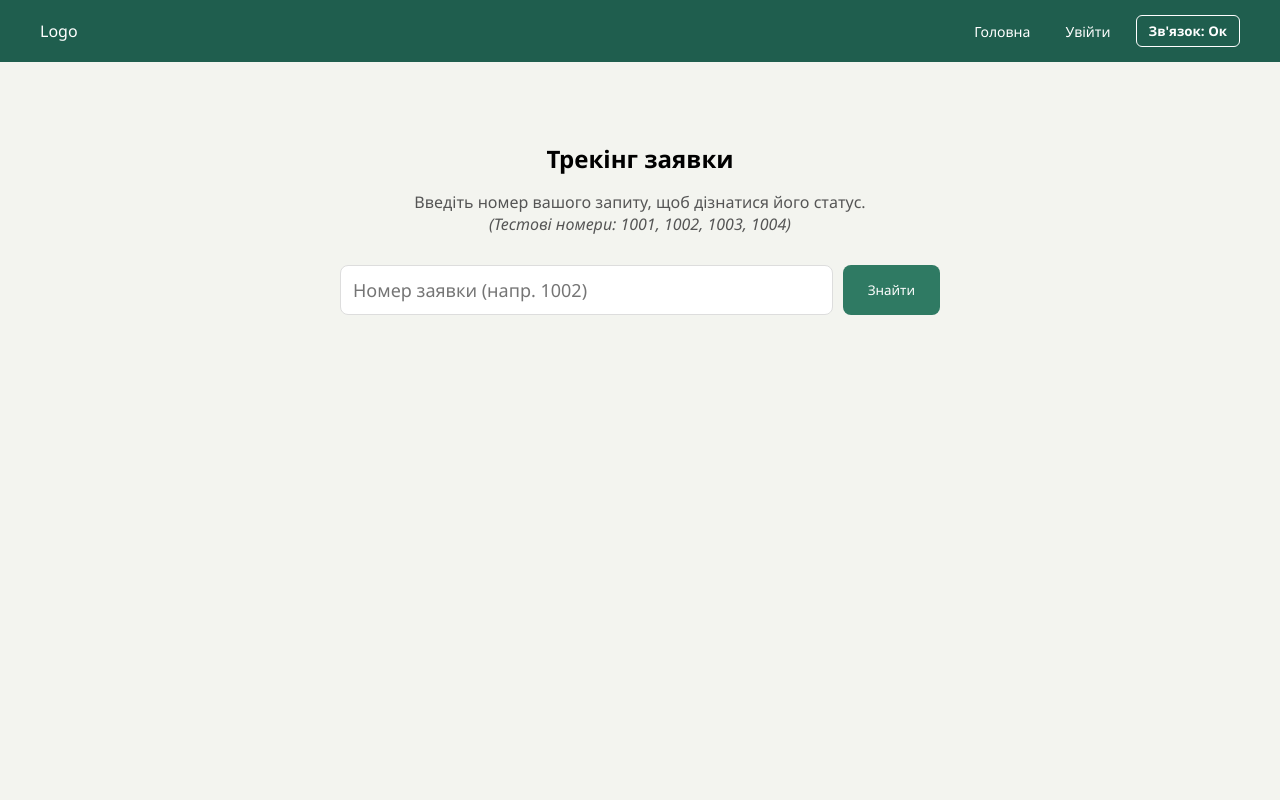
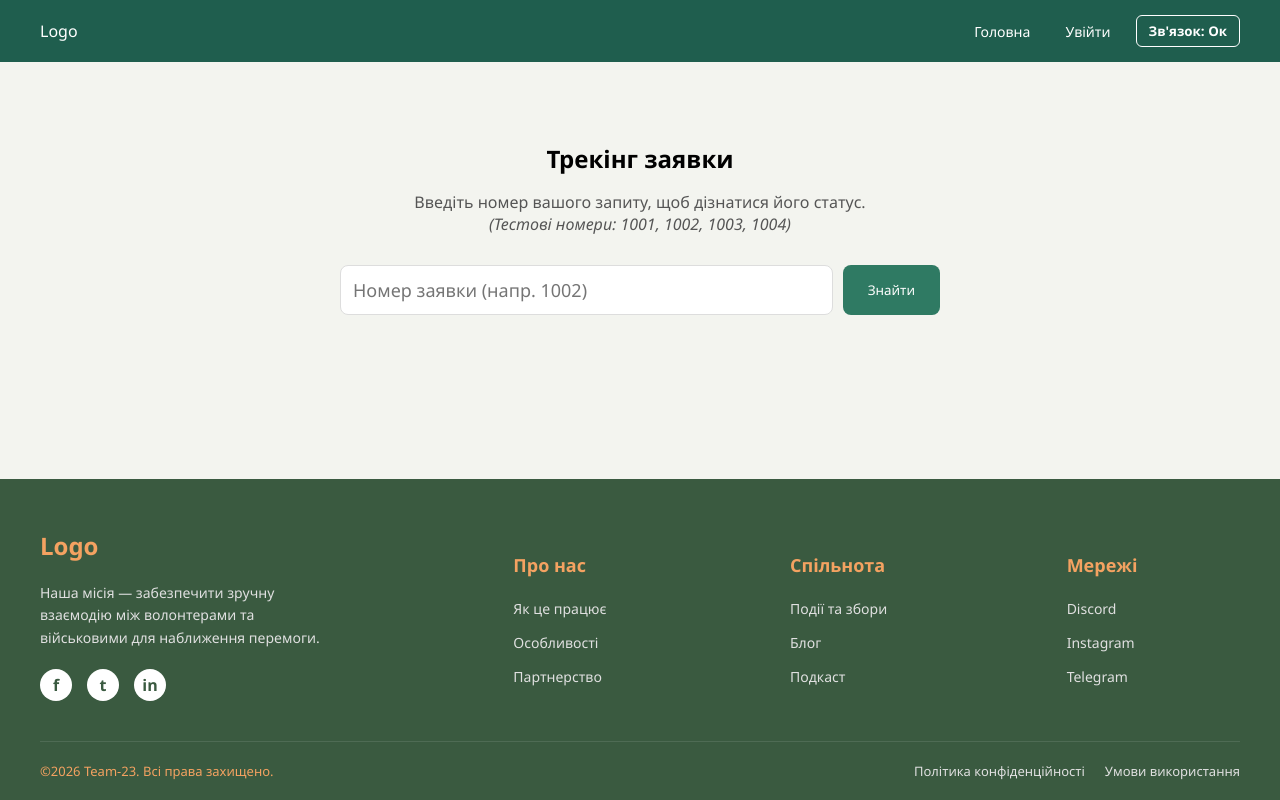
Before and after one commit to dermanskainna/team-23-, a React app in the folder frontend/: page /tracking in a window 1280 px wide. Built offline with nearby package versions, Linux system fonts and the light colour scheme; the HTML template or start-up script is replaced by a standard one.

Commit message:
Добавив Footer

```diff
--- a/frontend/src/App.jsx
+++ b/frontend/src/App.jsx
@@ -12,23 +12,31 @@ import AcceptRequest from './pages/AcceptRequest';
 import Warehouse from './pages/Warehouse';
 import VolunteerDashboard from './pages/VolunteerDashboard';
 import Tracking from './pages/Tracking';
+import Footer from './components/Footer';
 
 export default function App() {
   return (
     <Router>
+      <div style={{ display: 'flex', flexDirection: 'column', minHeight: '100vh' }}>
+
         <Header />
+
+        <main style={{ flex: '1' }}>
           <Routes>
             <Route path="/" element={<Home />} />
             <Route path="/login" element={<Login />} />
             <Route path="/register" element={<Register />} />
             <Route path="/profile" element={<Profile />} />
-        <Route path="/requests" element={<Requests />} />
             <Route path="/create-request" element={<CreateRequest />} />
-        <Route path="/accept-request" element={<AcceptRequest />} />
             <Route path="/warehouse" element={<Warehouse />} />
             <Route path="/dashboard" element={<VolunteerDashboard />} />
             <Route path="/tracking" element={<Tracking />} />
           </Routes>
+        </main>
+
+        <Footer />
+
+      </div>
     </Router>
   );
 }
--- /dev/null
+++ b/frontend/src/components/Footer.jsx
@@ -0,0 +1,61 @@
+import React from 'react';
+import { Link } from 'react-router-dom';
+
+export default function Footer() {
+  return (
+    <footer style={{ background: '#3A5A40', color: '#fff', padding: '50px 0 20px', marginTop: 'auto' }}>
+      <div className="container" style={{ display: 'flex', flexWrap: 'wrap', justifyContent: 'space-between', gap: '30px', marginBottom: '40px' }}>
+
+        <div style={{ flex: '1', minWidth: '250px' }}>
+          <h2 style={{ color: '#F4A261', marginTop: 0, marginBottom: '20px' }}>Logo</h2>
+          <p style={{ color: '#e0e0e0', fontSize: '14px', lineHeight: '1.6', maxWidth: '300px' }}>
+            Наша місія — забезпечити зручну взаємодію між волонтерами та військовими для наближення перемоги.
+          </p>
+          <div style={{ display: 'flex', gap: '15px', marginTop: '20px' }}>
+            <span style={{ width: '32px', height: '32px', background: 'white', color: '#3A5A40', borderRadius: '50%', display: 'flex', alignItems: 'center', justifyContent: 'center', fontWeight: 'bold', cursor: 'pointer' }}>f</span>
+            <span style={{ width: '32px', height: '32px', background: 'white', color: '#3A5A40', borderRadius: '50%', display: 'flex', alignItems: 'center', justifyContent: 'center', fontWeight: 'bold', cursor: 'pointer' }}>t</span>
+            <span style={{ width: '32px', height: '32px', background: 'white', color: '#3A5A40', borderRadius: '50%', display: 'flex', alignItems: 'center', justifyContent: 'center', fontWeight: 'bold', cursor: 'pointer' }}>in</span>
+          </div>
+        </div>
+
+        <div style={{ display: 'flex', flexWrap: 'wrap', gap: '50px', flex: '2', justifyContent: 'space-around' }}>
+
+            <div style={{ minWidth: '120px' }}>
+              <h4 style={{ color: '#F4A261', marginBottom: '20px', fontSize: '18px' }}>Про нас</h4>
+              <ul style={{ listStyle: 'none', padding: 0, margin: 0, display: 'flex', flexDirection: 'column', gap: '12px' }}>
+                <li><Link to="/" style={{ color: '#e0e0e0', textDecoration: 'none', fontSize: '14px' }}>Як це працює</Link></li>
+                <li><Link to="/" style={{ color: '#e0e0e0', textDecoration: 'none', fontSize: '14px' }}>Особливості</Link></li>
+                <li><Link to="/" style={{ color: '#e0e0e0', textDecoration: 'none', fontSize: '14px' }}>Партнерство</Link></li>
+              </ul>
+            </div>
+
+            <div style={{ minWidth: '120px' }}>
+              <h4 style={{ color: '#F4A261', marginBottom: '20px', fontSize: '18px' }}>Спільнота</h4>
+              <ul style={{ listStyle: 'none', padding: 0, margin: 0, display: 'flex', flexDirection: 'column', gap: '12px' }}>
+                <li><Link to="/" style={{ color: '#e0e0e0', textDecoration: 'none', fontSize: '14px' }}>Події та збори</Link></li>
+                <li><Link to="/" style={{ color: '#e0e0e0', textDecoration: 'none', fontSize: '14px' }}>Блог</Link></li>
+                <li><Link to="/" style={{ color: '#e0e0e0', textDecoration: 'none', fontSize: '14px' }}>Подкаст</Link></li>
+              </ul>
+            </div>
+
+            <div style={{ minWidth: '120px' }}>
+              <h4 style={{ color: '#F4A261', marginBottom: '20px', fontSize: '18px' }}>Мережі</h4>
+              <ul style={{ listStyle: 'none', padding: 0, margin: 0, display: 'flex', flexDirection: 'column', gap: '12px' }}>
+                <li><span style={{ color: '#e0e0e0', cursor: 'pointer', fontSize: '14px' }}>Discord</span></li>
+                <li><span style={{ color: '#e0e0e0', cursor: 'pointer', fontSize: '14px' }}>Instagram</span></li>
+                <li><span style={{ color: '#e0e0e0', cursor: 'pointer', fontSize: '14px' }}>Telegram</span></li>
+              </ul>
+            </div>
+        </div>
+      </div>
+
+      <div className="container" style={{ display: 'flex', justifyContent: 'space-between', alignItems: 'center', borderTop: '1px solid rgba(255,255,255,0.1)', paddingTop: '20px', fontSize: '13px', color: '#e0e0e0', flexWrap: 'wrap', gap: '15px' }}>
+        <p style={{ margin: 0, color: '#F4A261' }}>©2026 Team-23. Всі права захищено.</p>
+        <div style={{ display: 'flex', gap: '20px' }}>
+          <span style={{ cursor: 'pointer' }}>Політика конфіденційності</span>
+          <span style={{ cursor: 'pointer' }}>Умови використання</span>
+        </div>
+      </div>
+    </footer>
+  );
+}
```
Lines whose indentation alone changed are shown as unchanged.
